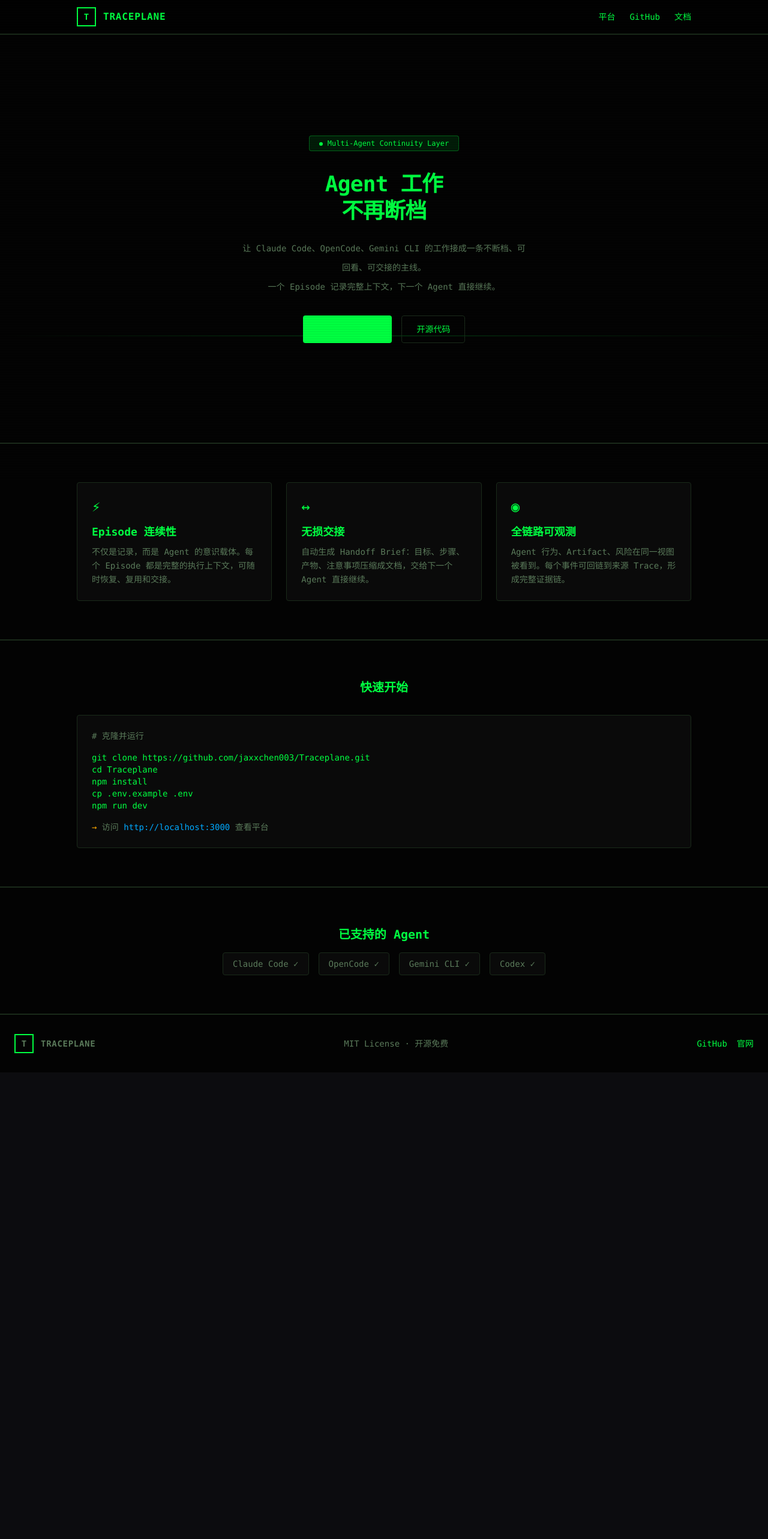
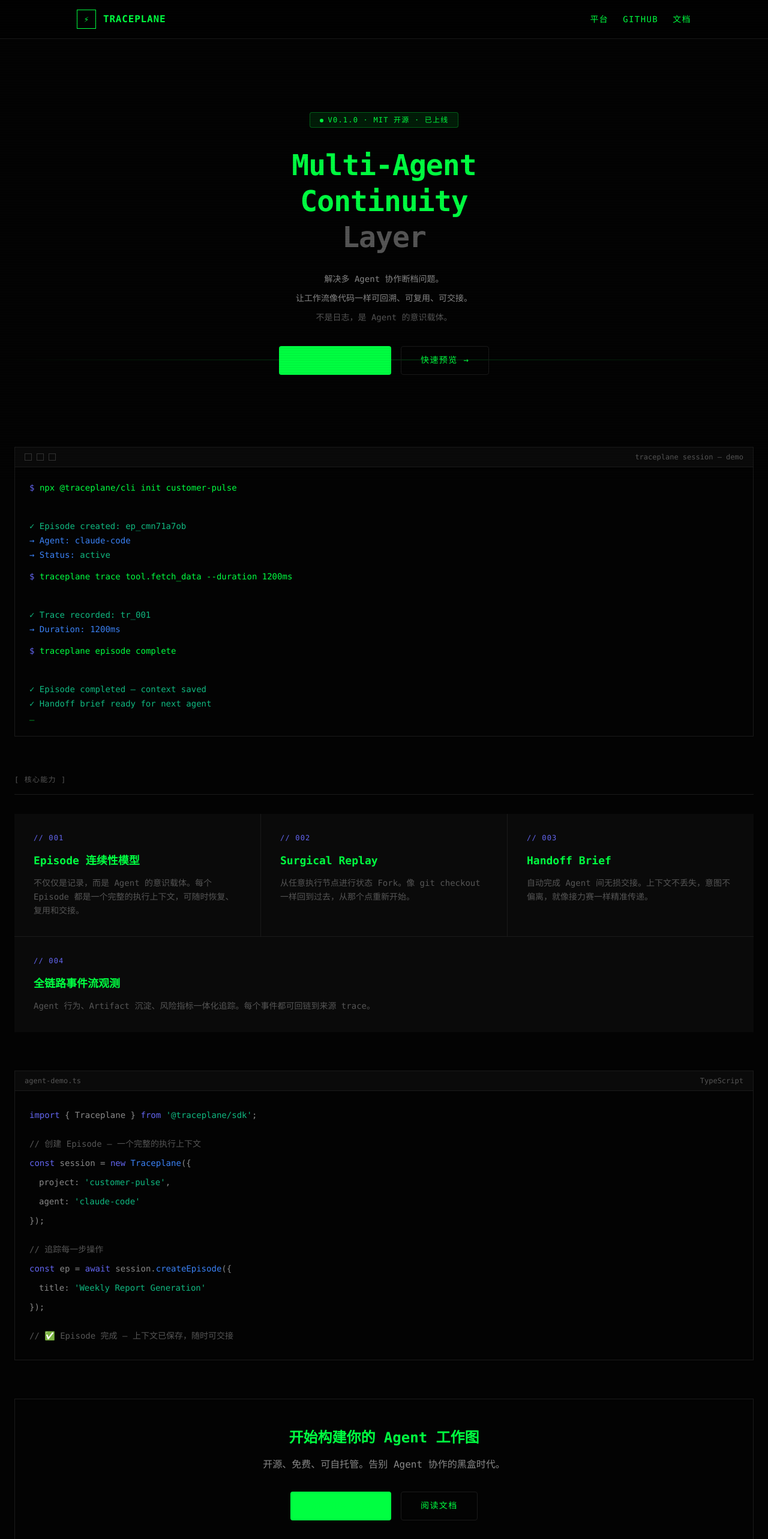
Before and after one commit to jaxxchen003/Traceplane, a Next.js app: page / in a window 1280 px wide. Shown: the top 2566 px of the page at 60% size. Before the commit the page ends 1788 px from the top, so only its background shows below. Built offline with nearby package versions, Linux system fonts and the light colour scheme.

Commit message:
feat: apply Terminal Brutalist UI matching playground design

```diff
--- a/app/page.tsx
+++ b/app/page.tsx
@@ -9,6 +9,7 @@ export const metadata: Metadata = {
 export default function HomePage() {
   return (
     <div className="min-h-screen bg-[#030303] text-[#00ff41] font-mono">
+
       <script async src="https://www.googletagmanager.com/gtag/js?id=G-3K6BSYFM2V" />
       <script dangerouslySetInnerHTML={{
         __html: `
@@ -41,8 +42,11 @@ export default function HomePage() {
           pointer-events: none;
           z-index: 9999;
         }
+        @keyframes blink { 0%, 100% { opacity: 1; } 50% { opacity: 0; } }
+        @keyframes scanbar { 0% { top: -5%; } 100% { top: 105%; } }
+        @keyframes fadeUp { from { opacity: 0; transform: translateY(20px); } to { opacity: 1; transform: translateY(0); } }
+        .cursor::after { content:'_'; animation: blink 1s step-end infinite; color: #00ff41; }
         .blink { animation: blink 1s step-end infinite; }
-        @keyframes blink { 0%, 100% { opacity: 1; } 50% { opacity: 0; } }
         .scan-line {
           position: absolute;
           left: 0;
@@ -52,32 +56,31 @@ export default function HomePage() {
           opacity: 0.15;
           animation: scanbar 8s linear infinite;
         }
-        @keyframes scanbar { 0% { top: -5%; } 100% { top: 105%; } }
         .fade-up { animation: fadeUp 0.6s ease forwards; opacity: 0; }
-        @keyframes fadeUp { from { opacity: 0; transform: translateY(20px); } to { opacity: 1; transform: translateY(0); } }
         .d1 { animation-delay: 0.1s; }
         .d2 { animation-delay: 0.2s; }
         .d3 { animation-delay: 0.3s; }
         .d4 { animation-delay: 0.4s; }
         .d5 { animation-delay: 0.5s; }
-        a { color: #00ff41; text-decoration: none; }
+        a { color: #00ff41; text-decoration: none; transition: all 0.15s; }
         a:hover { text-decoration: underline; }
         .text-amber { color: #ffaa00; }
         .text-blue { color: #00aaff; }
+        .text-accent { color: #6366f1; }
       `}</style>
 
-      <nav className="sticky top-0 z-50 border-b-2 border-[#1a2a1a] bg-[#030303]/90 backdrop-blur-md px-6 py-3">
+      <nav className="sticky top-0 z-50 border-b border-[#1a1a1a] bg-[#030303]/90 backdrop-blur-md px-6 py-4">
         <div className="mx-auto flex max-w-5xl items-center justify-between">
           <div className="flex items-center gap-3">
-            <div className="flex h-8 w-8 items-center justify-center border-2 border-[#00ff41]">
-              <span className="text-sm font-bold">T</span>
+            <div className="flex h-8 w-8 items-center justify-center border border-[#00ff41]">
+              <span className="text-sm font-bold">⚡</span>
             </div>
             <span className="font-bold tracking-wider">TRACEPLANE</span>
           </div>
-          <div className="flex gap-6 text-sm">
-            <Link href="/zh/projects" className="text-[#5a7a5a] hover:text-[#00ff41] transition-colors">平台</Link>
-            <a href="https://github.com/jaxxchen003/Traceplane" className="text-[#5a7a5a] hover:text-[#00ff41] transition-colors">GitHub</a>
-            <a href="https://traceplane.cc" className="text-[#5a7a5a] hover:text-[#00ff41] transition-colors">文档</a>
+          <div className="flex gap-6 text-sm uppercase tracking-widest">
+            <Link href="/zh/projects" className="text-[#555] hover:text-[#00ff41] transition-colors">平台</Link>
+            <a href="https://github.com/jaxxchen003/Traceplane" className="text-[#555] hover:text-[#00ff41] transition-colors">GitHub</a>
+            <a href="https://traceplane.cc" className="text-[#555] hover:text-[#00ff41] transition-colors">文档</a>
           </div>
         </div>
       </nav>
@@ -86,103 +89,189 @@ export default function HomePage() {
         <div className="scan-line" />
         <div className="relative max-w-3xl text-center">
           <div className="mb-8 fade-up d1">
-            <span className="inline-block rounded border border-[#00ff41]/30 bg-[#00ff41]/10 px-4 py-1 text-xs text-[#00ff41]">
+            <span className="inline-block rounded border border-[#00ff41]/30 bg-[#00ff41]/10 px-4 py-1 text-xs text-[#00ff41] uppercase tracking-widest">
               <span className="mr-2 inline-block h-1.5 w-1.5 rounded-full bg-[#00ff41]" />
-              Multi-Agent Continuity Layer
+              v0.1.0 · MIT 开源 · 已上线
             </span>
           </div>
-          <h1 className="mb-6 text-4xl font-bold leading-tight fade-up d2" style={{ letterSpacing: "-0.02em" }}>
-            Agent 工作<br />
-            <span className="text-[#00ff41]">不再断档</span>
+          <h1 className="mb-6 text-5xl font-bold leading-tight fade-up d2" style={{ letterSpacing: "-0.02em" }}>
+            <span className="text-[#00ff41]">Multi-Agent</span>
+            <br />
+            <span className="text-[#00ff41]">Continuity</span>
+            <br />
+            <span className="text-[#555]">Layer</span>
           </h1>
-          <p className="mb-8 text-sm leading-8 text-[#5a7a5a] fade-up d3" style={{ maxWidth: 480, margin: "0 auto 2rem" }}>
-            让 Claude Code、OpenCode、Gemini CLI 的工作接成一条不断档、可回看、可交接的主线。<br />
-            一个 Episode 记录完整上下文，下一个 Agent 直接继续。
+          <p className="mb-8 text-sm leading-8 text-[#888] fade-up d3" style={{ maxWidth: 560, margin: "0 auto 2rem" }}>
+            解决多 Agent 协作断档问题。
+            <br />
+            让工作流像代码一样可回溯、可复用、可交接。
+            <br />
+            <span className="text-[#555]">不是日志，是 Agent 的意识载体。</span>
           </p>
           <div className="flex flex-wrap justify-center gap-4 fade-up d4">
             <Link
               href="/zh/projects"
-              className="rounded bg-[#00ff41] px-6 py-3 text-sm font-bold text-black hover:bg-[#00cc55] transition-colors"
+              className="rounded border-2 border-[#00ff41] bg-[#00ff41] px-8 py-3 text-sm font-bold text-black hover:bg-transparent hover:text-[#00ff41] transition-colors uppercase tracking-widest"
             >
-              查看平台演示 →
+              ⌘ GitHub 仓库
             </Link>
             <a
               href="https://github.com/jaxxchen003/Traceplane"
-              className="rounded border border-[#1a2a1a] px-6 py-3 text-sm hover:border-[#00ff41]/50 transition-colors"
+              className="rounded border border-[#1a1a1a] px-8 py-3 text-sm hover:border-[#00ff41]/50 transition-colors uppercase tracking-widest"
             >
-              开源代码
+              快速预览 →
             </a>
           </div>
         </div>
       </section>
 
-      <section className="border-t-2 border-[#1a2a1a] px-6 py-16">
-        <div className="mx-auto max-w-5xl">
-          <div className="grid gap-6 md:grid-cols-3">
-            <div className="rounded border border-[#1a2a1a] bg-[#0a0a0a] p-6">
-              <div className="mb-3 text-2xl">⚡</div>
-              <h3 className="mb-2 text-lg font-bold">Episode 连续性</h3>
-              <p className="text-sm text-[#5a7a5a] leading-relaxed">
-                不仅是记录，而是 Agent 的意识载体。每个 Episode 都是完整的执行上下文，可随时恢复、复用和交接。
+
+      <section className="mx-6 mb-16 border border-[#1a1a1a]">
+        <div className="border-b border-[#1a1a1a] bg-[#0a0a0a] px-4 py-2 flex justify-between items-center text-xs text-[#555]">
+          <div className="flex gap-2">
+            <span className="w-3 h-3 border border-[#333]"></span>
+            <span className="w-3 h-3 border border-[#333]"></span>
+            <span className="w-3 h-3 border border-[#333]"></span>
+          </div>
+          <span>traceplane session — demo</span>
+        </div>
+        <div className="p-6 font-mono text-sm">
+          <div className="mb-2"><span className="text-[#6366f1]">$</span> <span className="text-[#00ff41]">npx @traceplane/cli init customer-pulse</span></div>
+          <div className="mb-4 text-[#888]">&nbsp;</div>
+          <div className="mb-1 text-[#10b981]">✓ Episode created: ep_cmn71a7ob</div>
+          <div className="mb-1 text-[#3b82f6]">→ Agent: claude-code</div>
+          <div className="mb-4 text-[#3b82f6]">→ Status: <span className="text-[#10b981]">active</span></div>
+          <div className="mb-2"><span className="text-[#6366f1]">$</span> <span className="text-[#00ff41]">traceplane trace tool.fetch_data --duration 1200ms</span></div>
+          <div className="mb-4 text-[#888]">&nbsp;</div>
+          <div className="mb-1 text-[#10b981]">✓ Trace recorded: tr_001</div>
+          <div className="mb-4 text-[#3b82f6]">→ Duration: 1200ms</div>
+          <div className="mb-2"><span className="text-[#6366f1]">$</span> <span className="text-[#00ff41]">traceplane episode complete</span></div>
+          <div className="mb-4 text-[#888]">&nbsp;</div>
+          <div className="mb-1 text-[#10b981]">✓ Episode completed — context saved</div>
+          <div className="text-[#10b981]">✓ Handoff brief ready for next agent</div>
+          <div><span className="blink text-[#00ff41]">_</span></div>
+        </div>
+      </section>
+
+      <section className="mx-6 mb-16">
+        <div className="mb-8 text-xs text-[#555] uppercase tracking-widest pb-4 border-b border-[#1a1a1a]">[ 核心能力 ]</div>
+        <div className="grid gap-px bg-[#1a1a1a] md:grid-cols-3" style={{ gridTemplateColumns: "repeat(auto-fit, minmax(280px, 1fr))" }}>
+          <div className="bg-[#0a0a0a] p-8">
+            <div className="mb-4 text-xs text-[#6366f1] uppercase tracking-widest">// 001</div>
+            <h3 className="mb-3 text-lg font-bold text-[#00ff41]">Episode 连续性模型</h3>
+            <p className="text-sm text-[#555] leading-relaxed">
+              不仅仅是记录，而是 Agent 的意识载体。每个 Episode 都是一个完整的执行上下文，可随时恢复、复用和交接。
             </p>
           </div>
-            <div className="rounded border border-[#1a2a1a] bg-[#0a0a0a] p-6">
-              <div className="mb-3 text-2xl">↔</div>
-              <h3 className="mb-2 text-lg font-bold">无损交接</h3>
-              <p className="text-sm text-[#5a7a5a] leading-relaxed">
-                自动生成 Handoff Brief：目标、步骤、产物、注意事项压缩成文档，交给下一个 Agent 直接继续。
+          <div className="bg-[#0a0a0a] p-8">
+            <div className="mb-4 text-xs text-[#6366f1] uppercase tracking-widest">// 002</div>
+            <h3 className="mb-3 text-lg font-bold text-[#00ff41]">Surgical Replay</h3>
+            <p className="text-sm text-[#555] leading-relaxed">
+              从任意执行节点进行状态 Fork。像 git checkout 一样回到过去，从那个点重新开始。
             </p>
           </div>
-            <div className="rounded border border-[#1a2a1a] bg-[#0a0a0a] p-6">
-              <div className="mb-3 text-2xl">◉</div>
-              <h3 className="mb-2 text-lg font-bold">全链路可观测</h3>
-              <p className="text-sm text-[#5a7a5a] leading-relaxed">
-                Agent 行为、Artifact、风险在同一视图被看到。每个事件可回链到来源 Trace，形成完整证据链。
+          <div className="bg-[#0a0a0a] p-8">
+            <div className="mb-4 text-xs text-[#6366f1] uppercase tracking-widest">// 003</div>
+            <h3 className="mb-3 text-lg font-bold text-[#00ff41]">Handoff Brief</h3>
+            <p className="text-sm text-[#555] leading-relaxed">
+              自动完成 Agent 间无损交接。上下文不丢失，意图不偏离，就像接力赛一样精准传递。
             </p>
           </div>
+          <div className="bg-[#0a0a0a] p-8 md:col-span-3">
+            <div className="mb-4 text-xs text-[#6366f1] uppercase tracking-widest">// 004</div>
+            <h3 className="mb-3 text-lg font-bold text-[#00ff41]">全链路事件流观测</h3>
+            <p className="text-sm text-[#555] leading-relaxed">
+              Agent 行为、Artifact 沉淀、风险指标一体化追踪。每个事件都可回链到来源 trace。
+            </p>
           </div>
         </div>
       </section>
 
-      <section className="border-t-2 border-[#1a2a1a] px-6 py-16">
-        <div className="mx-auto max-w-5xl">
-          <h2 className="mb-8 text-center text-xl font-bold">快速开始</h2>
-          <div className="rounded border border-[#1a2a1a] bg-[#0a0a0a] p-6 font-mono text-sm">
-            <div className="mb-4 text-[#5a7a5a]"># 克隆并运行</div>
+
+      <section className="mx-6 mb-16 border border-[#1a1a1a]">
+        <div className="border-b border-[#1a1a1a] bg-[#0a0a0a] px-4 py-2 flex justify-between items-center text-xs text-[#555]">
+          <span>agent-demo.ts</span>
+          <span>TypeScript</span>
+        </div>
+        <div className="p-6 font-mono text-sm text-[#888] leading-8">
+          <div>
+            <span className="text-[#6366f1]">import</span> {"{ Traceplane }"} <span className="text-[#6366f1]">from</span> <span className="text-[#10b981]">'@traceplane/sdk'</span>;
+          </div>
+          <div className="mt-4 text-[#555]">// 创建 Episode — 一个完整的执行上下文</div>
+          <div>
+            <span className="text-[#6366f1]">const</span> session = <span className="text-[#6366f1]">new</span> <span className="text-[#3b82f6]">Traceplane</span>({"{"}
+          </div>
+          <div className="pl-4">project: <span className="text-[#10b981]">'customer-pulse'</span>,</div>
+          <div className="pl-4">agent: <span className="text-[#10b981]">'claude-code'</span></div>
+          <div>{"}"});</div>
+          <div className="mt-4 text-[#555]">// 追踪每一步操作</div>
+          <div>
+            <span className="text-[#6366f1]">const</span> ep = <span className="text-[#6366f1]">await</span> session.<span className="text-[#3b82f6]">createEpisode</span>({"{"}
+          </div>
+          <div className="pl-4">title: <span className="text-[#10b981]">'Weekly Report Generation'</span></div>
+          <div>{"}"});</div>
+          <div className="mt-4">
+            <span className="text-[#555]">// ✅ Episode 完成 — 上下文已保存，随时可交接</span>
+          </div>
+        </div>
+      </section>
+
+      <section className="mx-6 mb-16 border border-[#1a1a1a] p-12 text-center">
+        <h2 className="mb-4 text-2xl font-bold">开始构建你的 Agent 工作图</h2>
+        <p className="mb-8 text-[#888]">开源、免费、可自托管。告别 Agent 协作的黑盒时代。</p>
+        <div className="flex flex-wrap justify-center gap-4">
+          <a
+            href="https://github.com/jaxxchen003/Traceplane"
+            className="rounded border-2 border-[#00ff41] bg-[#00ff41] px-8 py-3 text-sm font-bold text-black hover:bg-transparent hover:text-[#00ff41] transition-colors uppercase tracking-widest"
+          >
+            GitHub 仓库
+          </a>
+          <a
+            href="https://github.com/jaxxchen003/Traceplane"
+            className="rounded border border-[#1a1a1a] px-8 py-3 text-sm hover:border-[#00ff41]/50 transition-colors uppercase tracking-widest"
+          >
+            阅读文档
+          </a>
+        </div>
+      </section>
+
+
+      <section className="mx-6 mb-16">
+        <div className="mb-8 text-xs text-[#555] uppercase tracking-widest pb-4 border-b border-[#1a1a1a]">[ 快速开始 ]</div>
+        <div className="rounded border border-[#1a1a1a] bg-[#0a0a0a] p-6 font-mono text-sm">
+          <div className="mb-4 text-[#555]"># 克隆并运行</div>
           <pre className="overflow-x-auto text-[#00ff41]">{`git clone https://github.com/jaxxchen003/Traceplane.git
 cd Traceplane
 npm install
 cp .env.example .env
 npm run dev`}</pre>
-            <div className="mt-4 text-[#5a7a5a]">
+          <div className="mt-4 text-[#555]">
             <span className="text-[#ffaa00]">→</span> 访问 <span className="text-[#00aaff]">http://localhost:3000</span> 查看平台
-            </div>
           </div>
         </div>
       </section>
 
-      <section className="border-t-2 border-[#1a2a1a] px-6 py-16">
-        <div className="mx-auto max-w-5xl text-center">
-          <h2 className="mb-4 text-xl font-bold">已支持的 Agent</h2>
-          <div className="flex flex-wrap justify-center gap-4 text-sm text-[#5a7a5a]">
-            <span className="rounded border border-[#1a2a1a] bg-[#0a0a0a] px-4 py-2">Claude Code ✓</span>
-            <span className="rounded border border-[#1a2a1a] bg-[#0a0a0a] px-4 py-2">OpenCode ✓</span>
-            <span className="rounded border border-[#1a2a1a] bg-[#0a0a0a] px-4 py-2">Gemini CLI ✓</span>
-            <span className="rounded border border-[#1a2a1a] bg-[#0a0a0a] px-4 py-2">Codex ✓</span>
-          </div>
+
+      <section className="mx-6 mb-16">
+        <div className="mb-8 text-xs text-[#555] uppercase tracking-widest pb-4 border-b border-[#1a1a1a]">[ 已支持的 Agent ]</div>
+        <div className="flex flex-wrap gap-4 text-sm text-[#555]">
+          <span className="rounded border border-[#1a1a1a] bg-[#0a0a0a] px-4 py-2">Claude Code ✓</span>
+          <span className="rounded border border-[#1a1a1a] bg-[#0a0a0a] px-4 py-2">OpenCode ✓</span>
+          <span className="rounded border border-[#1a1a1a] bg-[#0a0a0a] px-4 py-2">Gemini CLI ✓</span>
+          <span className="rounded border border-[#1a1a1a] bg-[#0a0a0a] px-4 py-2">Codex ✓</span>
         </div>
       </section>
 
-      <footer className="border-t-2 border-[#1a2a1a] px-6 py-8 text-center text-sm text-[#5a7a5a]">
-        <div className="flex flex-col items-center justify-between gap-4 md:flex-row" style={{ maxWidth: "80rem", margin: "0 auto" }}>
+      <footer className="border-t border-[#1a1a1a] px-6 py-8 text-sm text-[#555]">
+        <div className="mx-auto flex flex-col items-center justify-between gap-4 md:flex-row" style={{ maxWidth: "80rem" }}>
           <div className="flex items-center gap-3">
-            <div className="flex h-8 w-8 items-center justify-center border-2 border-[#00ff41]">
-              <span className="text-sm font-bold">T</span>
+            <div className="flex h-8 w-8 items-center justify-center border border-[#00ff41]">
+              <span className="text-sm font-bold">⚡</span>
             </div>
             <span className="font-bold tracking-wider">TRACEPLANE</span>
           </div>
           <p>MIT License · 开源免费</p>
-          <div className="flex gap-4">
+          <div className="flex gap-6">
             <a href="https://github.com/jaxxchen003/Traceplane" className="hover:text-[#00ff41]">GitHub</a>
             <a href="https://traceplane.cc" className="hover:text-[#00ff41]">官网</a>
           </div>
```
Lines whose indentation alone changed are shown as unchanged.
